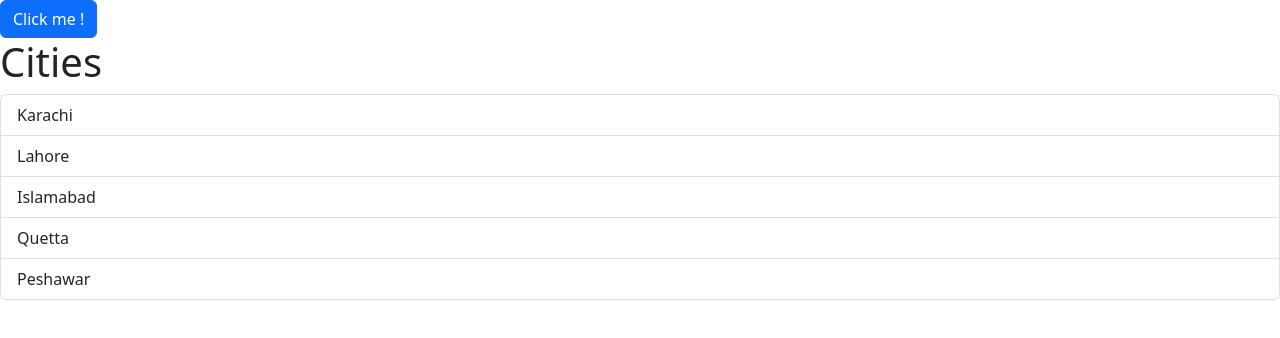
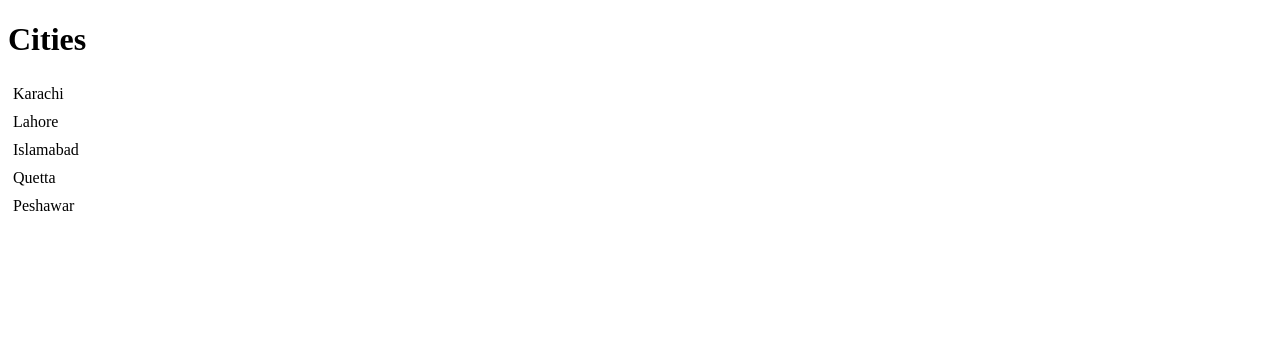
Before and after one commit to GodwinYeboah1/react-app, a React (Vite) app: page / in a window 1280 px wide. Shown: the top 338 px of the page. Built offline with nearby package versions, Linux system fonts and the light colour scheme.

Commit message:
styling components not completed

```diff
--- a/src/App.tsx
+++ b/src/App.tsx
@@ -11,14 +11,14 @@ function App() {
 
   return (
     <>
-    {
+    {/* {
       alertVisibility &&
       <Alert onclick={ ()=> setalertVisibility(false)}/>
     }
      <Button
      onCLick={()=> setalertVisibility(true)}>
         Click me !
-      </Button>
+      </Button> */}
       <ListGroup
       items={cities}
       heading="Cities"
--- /dev/null
+++ b/src/components/ListGroup/ListGroup.css
@@ -0,0 +1,7 @@
+.listGroup {
+    list-style: none;
+    padding: 0;
+}
+.container {
+    border: 1px solid #ccc;
+}
--- a/src/components/ListGroup.tsx
+++ b/src/components/ListGroup/ListGroup.tsx
@@ -1,5 +1,19 @@
 import { useState, MouseEventHandler } from "react";
+import  "./ListGroup.css";
+import styled from "styled-components";
 
+const List = styled.ul`
+  list-style: none;
+  padding: 0;
+`;
+interface ListItemProps {
+  active: boolean;
+}
+const ListItem = styled.li<ListItemProps>`
+  padding: 5px;
+  background-color: ${(props) => props.active ? "blue" : 'none'};
+  color: ${(props) => props.active ? "white" : ''};
+`;
 interface Props {
     items: string[];
     heading: string;
@@ -18,12 +32,10 @@ function ListGroup({items, heading, onSelectedItem}: Props) {
     <>
       <h1>{heading}</h1>
       { getMessage()}
-      <ul className="list-group">
+      <List>
         {items.map((city, index) => (
-            <li
-                className={
-                    selectedCity === index ? "list-group-item active" : "list-group-item"
-                }
+            <ListItem
+                active={index === selectedCity}
                 key={city}
                 onClick={() => {
                     setSelectedCity(index);
@@ -31,9 +43,9 @@ function ListGroup({items, heading, onSelectedItem}: Props) {
                 }}
             >
                 {city}
-            </li>
+            </ListItem>
         ))}
-      </ul>
+      </List  >
     </>
   );
 }
--- /dev/null
+++ b/src/components/ListGroup/index.ts
@@ -0,0 +1,3 @@
+import ListGroup from './ListGroup';
+
+export default ListGroup;
--- a/src/main.tsx
+++ b/src/main.tsx
@@ -1,7 +1,7 @@
 import React from 'react'
 import ReactDOM from 'react-dom/client'
 import App from './App'
-import 'bootstrap/dist/css/bootstrap.css';
+// import 'bootstrap/dist/css/bootstrap.css';
 
 ReactDOM.createRoot(document.getElementById('root') as HTMLElement).render(
   <React.StrictMode>
```
